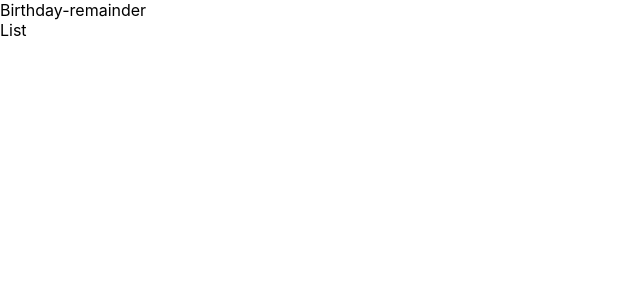
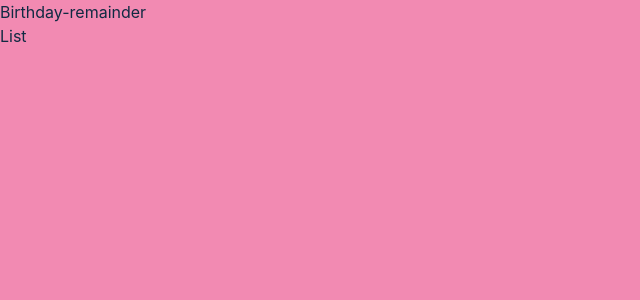
Before and after one commit to mohamedfazilk/Birthday-remainder-react-app, a React (Create React App) app: page / in a window 1280 px wide. Shown: the top 300 px of the page, without its empty margins (0-640 px from the left). Built offline with nearby package versions, Linux system fonts and the light colour scheme.

Commit message:
adding styles

```diff
--- a/src/index.css
+++ b/src/index.css
@@ -1,13 +1,186 @@
+
+:root {
+  /* dark shades of primary color*/
+  --clr-primary-1: hsl(162, 61%, 89%);
+  --clr-primary-2: hsl(162, 60%, 78%);
+  --clr-primary-3: hsl(162, 61%, 67%);
+  --clr-primary-4: hsl(162, 61%, 57%);
+  /* primary/main color */
+  --clr-primary-5: hsl(162, 73%, 46%);
+  /* lighter shades of primary color */
+  --clr-primary-6: #1aa179;
+  --clr-primary-7: #13795b;
+  --clr-primary-8: #0d503c;
+  --clr-primary-9: #06281e;
+  /* darkest grey - used for headings */
+  --clr-grey-1: hsl(212, 33%, 89%);
+  --clr-grey-2: hsl(210, 31%, 80%);
+  --clr-grey-3: hsl(211, 27%, 70%);
+  --clr-grey-4: hsl(209, 23%, 60%);
+  /* grey used for paragraphs */
+  --clr-grey-5: hsl(210, 22%, 49%);
+  --clr-grey-6: hsl(209, 28%, 39%);
+  --clr-grey-7: hsl(209, 34%, 30%);
+  --clr-grey-8: hsl(211, 39%, 23%);
+  --clr-grey-9: hsl(209, 61%, 16%);
+  --clr-white: #fff;
+  --clr-red-dark: hsl(360, 67%, 44%);
+  --clr-red-light: hsl(360, 71%, 66%);
+  --clr-green-dark: hsl(125, 67%, 44%);
+  --clr-green-light: hsl(125, 71%, 66%);
+  --clr-black: #222;
+  --transition: all 0.3s linear;
+  --spacing: 0.1rem;
+  --radius: 0.25rem;
+  --light-shadow: 0 5px 15px rgba(0, 0, 0, 0.1);
+  --dark-shadow: 0 5px 15px rgba(0, 0, 0, 0.4);
+  --max-width: 1170px;
+  --fixed-width: 450px;
+  --clr-pink: #f28ab2;
+}
+/*
+===============
+Global Styles
+===============
+*/
+
+*,
+::after,
+::before {
+  margin: 0;
+  padding: 0;
+  box-sizing: border-box;
+}
 body {
-  margin: 0;
-  font-family: -apple-system, BlinkMacSystemFont, 'Segoe UI', 'Roboto', 'Oxygen',
-    'Ubuntu', 'Cantarell', 'Fira Sans', 'Droid Sans', 'Helvetica Neue',
-    sans-serif;
-  -webkit-font-smoothing: antialiased;
-  -moz-osx-font-smoothing: grayscale;
+  font-family: -apple-system, BlinkMacSystemFont, 'Segoe UI', Roboto, Oxygen,
+    Ubuntu, Cantarell, 'Open Sans', 'Helvetica Neue', sans-serif;
+  background: var(--clr-pink);
+  color: var(--clr-grey-9);
+  line-height: 1.5;
+  font-size: 0.875rem;
+}
+ul {
+  list-style-type: none;
+}
+a {
+  text-decoration: none;
+}
+h1,
+h2,
+h3,
+h4 {
+  letter-spacing: var(--spacing);
+  text-transform: capitalize;
+  line-height: 1.25;
+  margin-bottom: 0.75rem;
+}
+h1 {
+  font-size: 3rem;
+}
+h2 {
+  font-size: 2rem;
+}
+h3 {
+  font-size: 1.25rem;
+}
+h4 {
+  font-size: 0.875rem;
+}
+p {
+  margin-bottom: 1.25rem;
+  color: var(--clr-grey-5);
+}
+@media screen and (min-width: 800px) {
+  h1 {
+    font-size: 4rem;
+  }
+  h2 {
+    font-size: 2.5rem;
+  }
+  h3 {
+    font-size: 1.75rem;
+  }
+  h4 {
+    font-size: 1rem;
+  }
+  body {
+    font-size: 1rem;
+  }
+  h1,
+  h2,
+  h3,
+  h4 {
+    line-height: 1;
+  }
+}
+/*  global classes */
+
+/* section */
+.section {
+  width: 90vw;
+  margin: 0 auto;
+  max-width: var(--max-width);
 }
 
-code {
-  font-family: source-code-pro, Menlo, Monaco, Consolas, 'Courier New',
-    monospace;
+@media screen and (min-width: 992px) {
+  .section {
+    width: 95vw;
+  }
 }
+
+main {
+  min-height: 100vh;
+  display: flex;
+  justify-content: center;
+  align-items: center;
+}
+
+.container {
+  width: 90vw;
+  margin: 5rem 0;
+  max-width: var(--fixed-width);
+  background: var(--clr-white);
+  border-radius: var(--radius);
+  padding: 1.5rem 2rem;
+  box-shadow: var(--dark-shadow);
+}
+.container h3 {
+  font-weight: normal;
+  text-transform: none;
+  margin-bottom: 2rem;
+}
+.person {
+  display: grid;
+  grid-template-columns: auto 1fr;
+  column-gap: 0.75rem;
+  margin-bottom: 1.5rem;
+  align-items: center;
+}
+.person img {
+  width: 75px;
+  height: 75px;
+  object-fit: cover;
+  border-radius: 50%;
+  box-shadow: var(--light-shadow);
+}
+.person h4 {
+  margin-bottom: 0.35rem;
+}
+.person p {
+  margin-bottom: 0;
+}
+.container button {
+  color: var(--clr-white);
+  display: block;
+  width: 100%;
+  border-color: transparent;
+  background: var(--clr-pink);
+  margin: 2rem auto 0 auto;
+  text-transform: capitalize;
+  font-size: 1.2rem;
+  padding: 0.5rem 0;
+  letter-spacing: var(--spacing);
+  border-radius: var(--radius);
+  outline: 1px solid rgba(242, 138, 178, 0.8);
+  cursor: pointer;
+}
```
